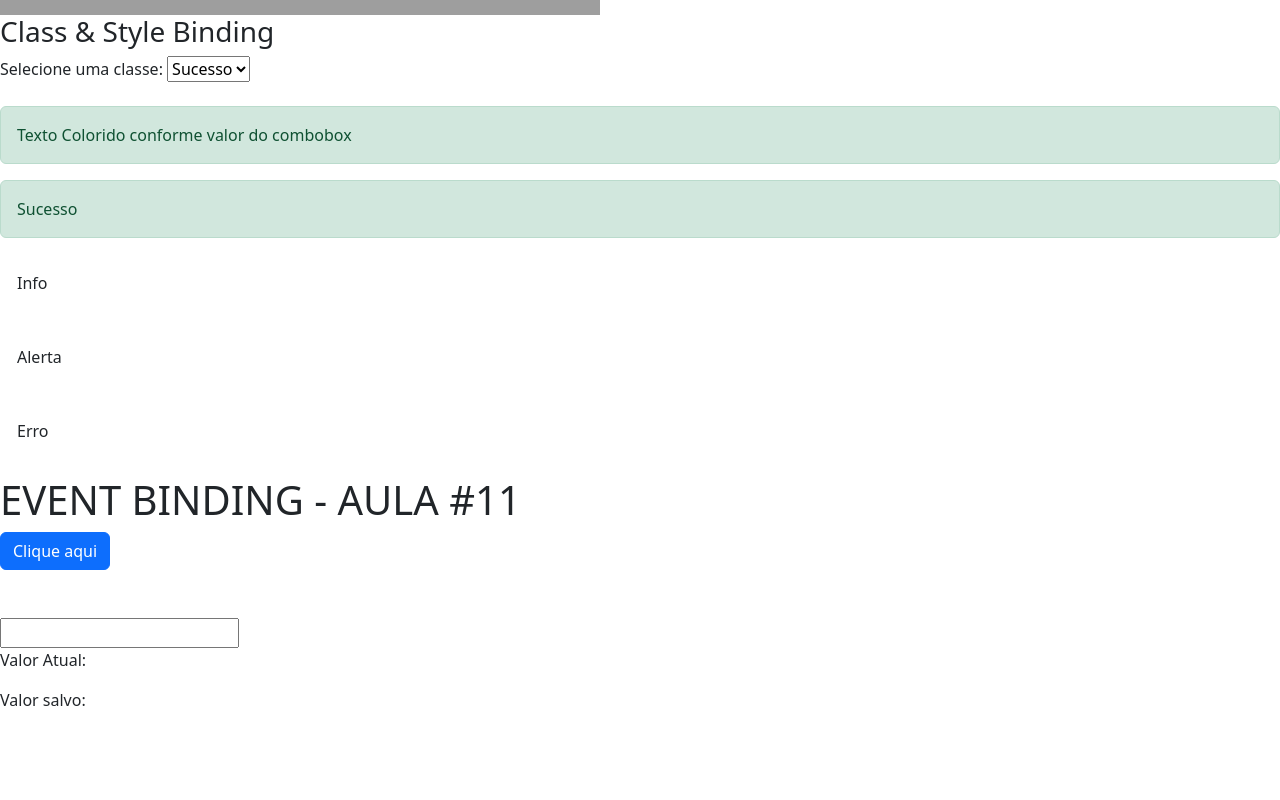
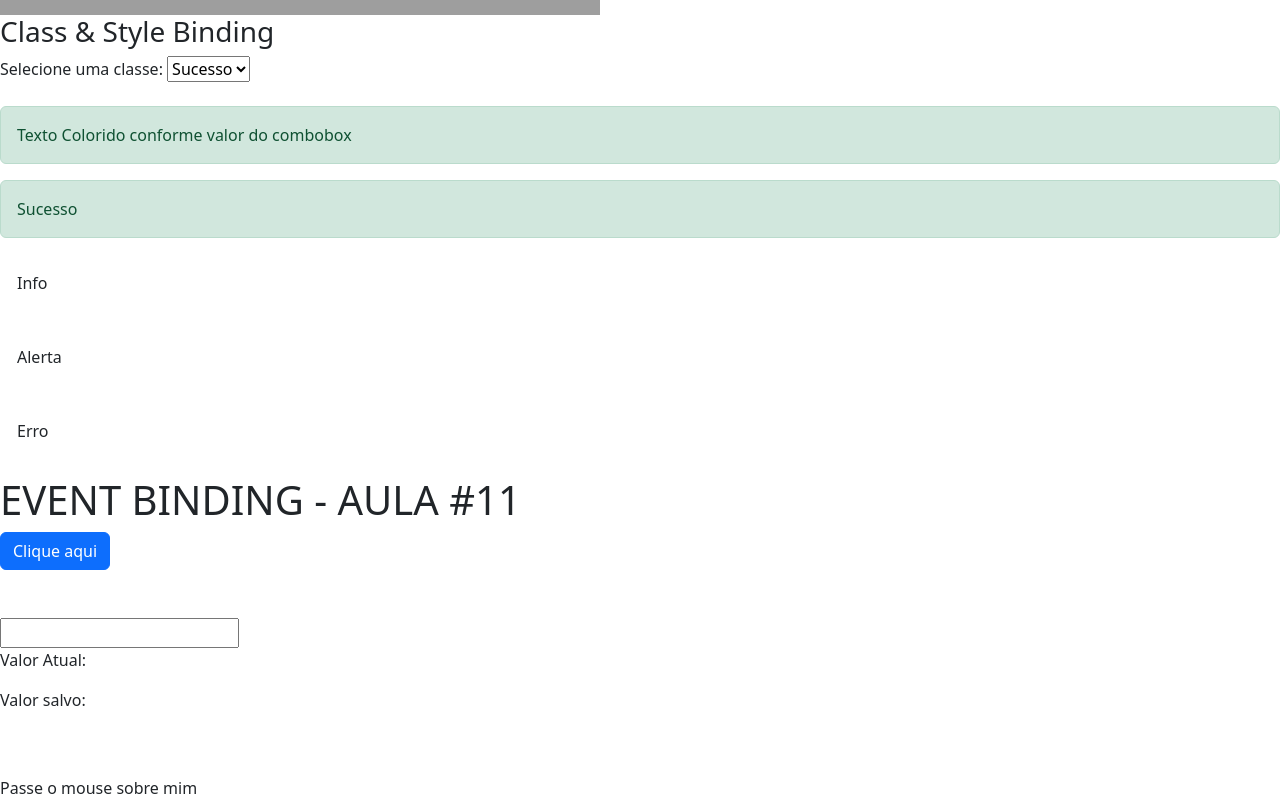
Before and after one commit to DevCaioSouza/Curso-Loiane-Angular, an Angular app in the folder data-binding/: page / in a window 1280 px wide. Shown: the part 535-1335 px from the top of the page. Before the commit the page ends 1263 px from the top, so only its background shows below. Built offline with nearby package versions, Linux system fonts and the light colour scheme; grey boxes are pictures that could not be loaded.

Commit message:
test: property mouseover, mouseout

```diff
--- a/data-binding/src/app/data-binding/data-binding.component.html
+++ b/data-binding/src/app/data-binding/data-binding.component.html
@@ -10,11 +10,9 @@
 
     <article>
         <h3>Interpolação & Property Binding</h3>
-        <img src="{{urlImage}}"><!-- Interpolação -->
-        <img [src]="urlImage"><!-- Property Binding -->
+        <img src="{{urlImage}}">
+        <img [src]="urlImage">
         <img bind-src="urlImage">
-        <!-- Quando não existe uma propriedade no elemento,
-        usa-se [attr.colspan] -->
     </article>
 
     <article>
@@ -67,7 +65,14 @@
             #campoInput >
 
             <p>Valor Atual: {{valorAtual}}</p>
-            <p>Valor salvo: {{valorSalvo}}</p>
+            <p>Valor salvo: {{valorSalvo}}</p><br><br>
+
+            <span
+            (mouseover)="onMouseOverOut()"
+            (mouseout)="onMouseOverOut()"
+            [class.highlight]="isMouseOver" >
+                Passe o mouse sobre mim
+            </span>
         </article>
 
     </section>
--- a/data-binding/src/app/data-binding/data-binding.component.ts
+++ b/data-binding/src/app/data-binding/data-binding.component.ts
@@ -3,7 +3,15 @@ import { Component } from '@angular/core';
 @Component({
   selector: 'app-data-binding',
   templateUrl: './data-binding.component.html',
-  styleUrls: ['./data-binding.component.css']
+  // styleUrls: ['./data-binding.component.css']
+  styles: [
+    `
+      .highlight{
+        background-color: yellow;
+        font-weight: bold;
+      }
+    `
+  ]
 })
 export class DataBindingComponent {
 
@@ -13,6 +21,8 @@ export class DataBindingComponent {
 
   valorAtual: string = '';
   valorSalvo: string = '';
+
+  isMouseOver: boolean = false;
 
   getValor(): number {
     return 1;
@@ -34,4 +44,8 @@ export class DataBindingComponent {
     this.valorSalvo = valor;
   }
 
+  onMouseOverOut() {
+    this.isMouseOver = !this.isMouseOver;
+  }
+
 }
```
